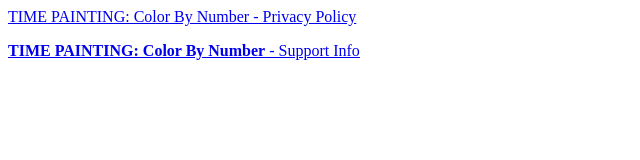
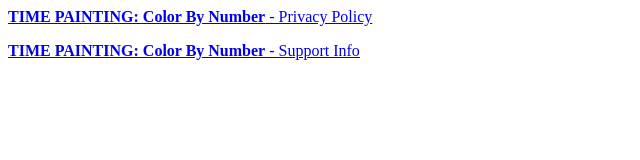
Before and after one commit to DanmilDeveloper/DanmilDeveloper.github.io, a plain HTML site: page index.html in a window 1280 px wide. Shown: the whole page, without its empty margins (0-640 px from the left). Drawn offline with Linux system fonts and the light colour scheme.

Commit message:
update index.html

```diff
--- a/index.html
+++ b/index.html
@@ -1,2 +1,2 @@
-<p><a href="TimePaintingPrivacyPolicy.html">TIME PAINTING: Color By Number - Privacy Policy</a></p>
+<p><a href="TimePaintingPrivacyPolicy.html"><b>TIME PAINTING: Color By Number</b> - Privacy Policy</a></p>
 <p><a href="TimePaintingSupportInfo.html"><b>TIME PAINTING: Color By Number</b> - Support Info</a></p>
```
